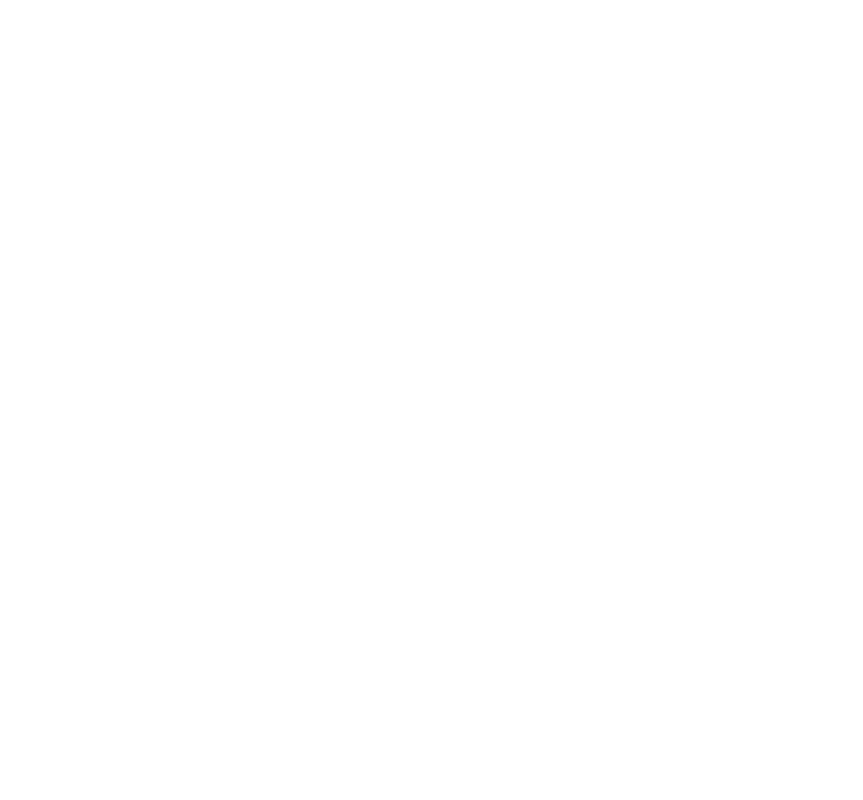
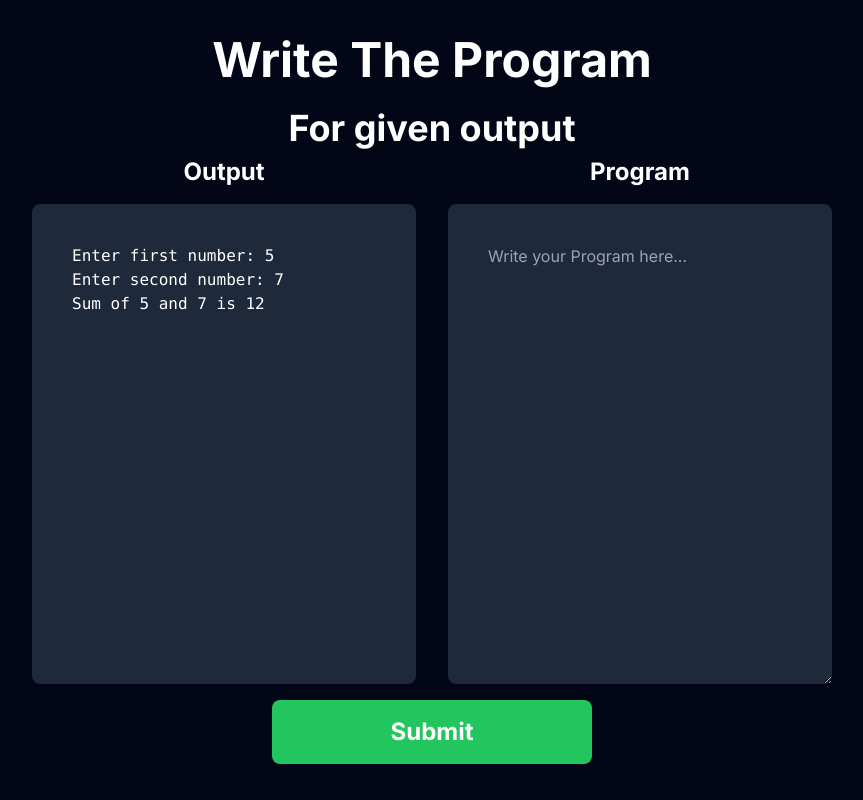
Before and after one commit to charankumbar07/Akanksha2025, a React (Vite) app in the folder my-project/: page /round-2 in a window 1280 px wide. Before the commit this address had no page. Shown: the whole page, without its empty margins (208-1071 px from the left). Built offline with nearby package versions, Linux system fonts and the light colour scheme.

Commit message:
components are added

```diff
--- a/my-project/package.json
+++ b/my-project/package.json
@@ -12,6 +12,8 @@
     "preview": "vite preview"
   },
   "dependencies": {
+    "classnames": "^2.5.1",
+    "express": "^5.1.0",
     "react": "^19.1.1",
     "react-dom": "^19.1.1",
     "react-router-dom": "^6.28.0"
--- a/my-project/src/App.jsx
+++ b/my-project/src/App.jsx
@@ -3,6 +3,7 @@
 import HomePage from './pages/HomePage';
 import RegisterPage from './pages/RegisterPage';
 import LoginPage from './pages/LoginPage';
+import Round_2Page from './pages/Round_2Page';
 
 const App = () => {
   return (
@@ -11,6 +12,7 @@
         <Route path="/" element={<HomePage />} />
         <Route path="/register" element={<RegisterPage />} />
         <Route path="/login" element={<LoginPage />} />
+        <Route path="/round-2" element={<Round_2Page />} />
       </Routes>
     </Router>
   );
--- /dev/null
+++ b/my-project/src/components/Debug.jsx
@@ -0,0 +1,35 @@
+import React from 'react'
+import { useState } from 'react'
+const Debug = () => {
+    const [qus, setqus] = useState("Sum of two numbers");
+    const [code, setcode] = useState(`#include <stdio.h>
+int main() {
+    int num1, num2, sum;
+
+    printf("Enter first number: ");
+    scanf("%d", &num1);
+
+    printf("Enter second number: ");
+    scanf("%d", &num2);
+
+    sum = num1 + num2;
+
+    printf("Sum = %d\\n", sum);
+
+    return 0;
+}`);
+    return (
+        <div className='flex flex-col items-center justify-center bg-slate-950 text-white w-screen h-screen'>
+            <div className='font-bold text-5xl'>Debug The Code</div>
+            <p className='font-bold text-2xl p-2 mt-4'>{qus}</p>
+            <textarea
+                className="w-[50vw] h-[60vh] bg-slate-800 p-10 m-4 rounded-lg text-white outline-none"
+                value={code}
+                onChange={(e) => setcode(e.target.value)}
+            />
+            <button className='bg-green-500 font-bold text-2xl w-1/3 p-4 rounded-lg hover:bg-green-600'>Submit</button>
+        </div>
+    )
+}
+
+export default Debug
--- /dev/null
+++ b/my-project/src/components/Patran.jsx
@@ -0,0 +1,44 @@
+import React from 'react'
+import classNames from 'classnames';
+import { useState } from 'react';
+const patran = () => {
+
+    const [selected, setSelected] = useState(null);
+    console.log(selected);
+
+    const options = [
+        { id: 'A', text: '40 km/h' },
+        { id: 'B', text: '50 km/h' },
+        { id: 'C', text: '60 km/h' },
+        { id: 'D', text: '70 km/h' },
+    ];
+
+    return (
+        <div className="w-[50vw] h-[55vh] bg-slate-800 p-4 m-4 rounded-lg text-white relative">
+            <p className="text-3xl font-bold">
+                A train travels 240 km at a uniform speed. If the speed had been 10 km/h more, it would have taken 2 hours less for the journey. What is the original speed of the train?
+            </p>
+
+            <div className="grid grid-cols-2 gap-4 mt-10 text-white">
+                {options.map((option) => (
+                    <div
+                        key={option.id}
+                        className={classNames(
+                            "font-bold text-2xl rounded-md py-2 m-2 cursor-pointer text-center",
+                            {
+                                "bg-green-500": selected === option.id,
+                                "bg-slate-900": selected !== option.id
+                            }
+                        )}
+                        onClick={() => setSelected(option.id)}
+                    >
+                        {option.id}) {option.text}
+                    </div>
+                ))}
+            </div>
+            <button className='w-1/2 bg-green-500 p-4 absolute bottom-5 left-[25%] rounded-md'>Submit</button>
+        </div>
+    )
+}
+
+export default patran
--- /dev/null
+++ b/my-project/src/components/Program.jsx
@@ -0,0 +1,32 @@
+import React from 'react'
+import { useState } from 'react'
+const Program = () => {
+    const [output, setoutput] = useState(`Enter first number: 5
+Enter second number: 7
+Sum of 5 and 7 is 12
+`)
+    const [ans, setans] = useState("")
+    return (
+        <div className='flex flex-col items-center justify-center bg-slate-950 text-white w-screen h-screen'>
+            <h1 className='text-5xl font-bold'>Write The Program</h1>
+            <p className='font-bold text-4xl p-2 mt-4'>For given output</p>
+            <div className='flex justify-center'>
+                <div className='flex flex-col items-center'>
+                    <h2 className='font-bold text-2xl'>Output</h2>
+                    <pre className="w-[30vw] h-[60vh] bg-slate-800 p-10 m-4 rounded-lg text-white outline-none">{output}</pre>
+                </div>
+                <div className='flex flex-col items-center'>
+                    <h2 className='font-bold text-2xl'>Program</h2>
+                    <textarea
+                        className='w-[30vw] h-[60vh] bg-slate-800 p-10 m-4 rounded-lg text-white outline-none'
+                        placeholder='Write your Program here...'
+                        value={ans}
+                    />
+                </div>
+            </div>
+            <button className='bg-green-500 font-bold text-2xl w-1/4 p-4 rounded-lg hover:bg-green-600'>Submit</button>
+        </div>
+    )
+}
+
+export default Program
--- /dev/null
+++ b/my-project/src/components/Trace.jsx
@@ -0,0 +1,45 @@
+import React from 'react'
+import { useState } from 'react'
+const Trace = () => {
+    const [output, setoutput] = useState()
+    const [qus, setqus] = useState("Sum of two numbers");
+    const [Code, setCode] = useState(`#include <stdio.h>
+int main() {
+    int num1, num2, sum;
+
+    printf("Enter first number: ");
+    scanf("%d", &num1);
+
+    printf("Enter second number: ");
+    scanf("%d", &num2);
+
+    sum = num1 + num2;
+
+    printf("Sum = %d\\n", sum);
+
+    return 0;
+}`);
+    return (
+        <div className='flex flex-col items-center justify-center bg-slate-950 text-white w-screen h-screen'>
+            <h1 className='text-5xl font-bold'>Trace The Program</h1>
+            <p className='font-bold text-4xl p-2 mt-4'>{qus}</p>
+            <div className='flex justify-center'>
+                <div className='flex flex-col items-center'>
+                    <h2 className='font-bold text-2xl'>Program</h2>
+                    <pre className="w-[30vw] h-[60vh] bg-slate-800 p-10 m-4 rounded-lg text-white outline-none">{Code}</pre>
+                </div>
+                <div className='flex flex-col items-center'>
+                    <h2 className='font-bold text-2xl'>Output</h2>
+                <textarea
+                    className='w-[30vw] h-[60vh] bg-slate-800 p-10 m-4 rounded-lg text-white outline-none'
+                    placeholder='Write your output here...'
+                    value={output}
+                />
+                </div>
+            </div>
+            <button className='bg-green-500 font-bold text-2xl w-1/4 p-4 rounded-lg hover:bg-green-600'>Submit</button>
+        </div>
+    )
+}
+
+export default Trace
--- /dev/null
+++ b/my-project/src/pages/Round_2Page.jsx
@@ -0,0 +1,18 @@
+import React from 'react'
+import Patran from '../components/patran'
+import Debug from '../components/debug'
+import Trace from '../components/Trace'
+import Program from '../components/Program'
+
+const Round_2Page = () => {
+  return (
+   <div>
+    {/* <Patran /> */}
+    {/* <Debug /> */}
+    {/* <Trace /> */}
+    <Program />
+   </div>
+  )
+}
+
+export default Round_2Page
```
Also changed, not shown: 2 other files (tests, documents, lock files or other folders).
